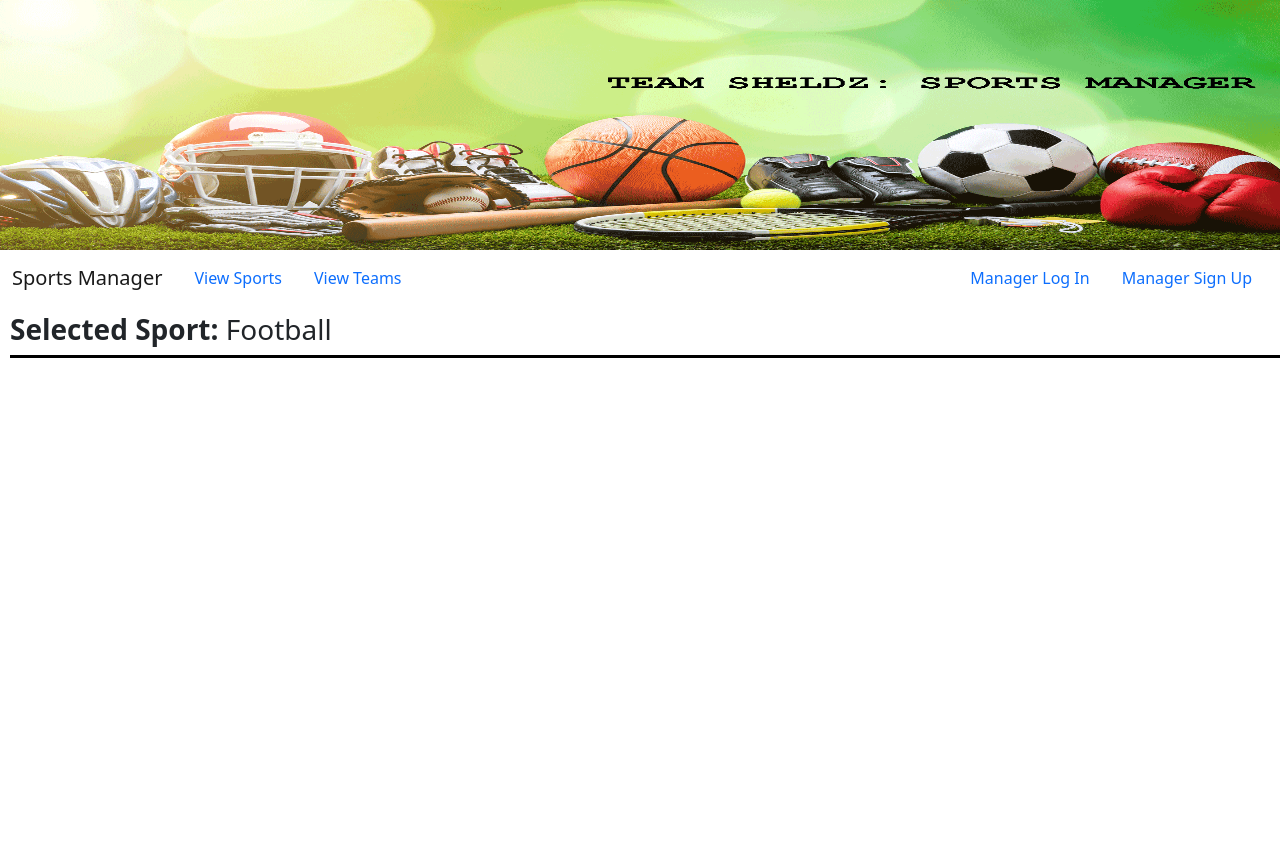
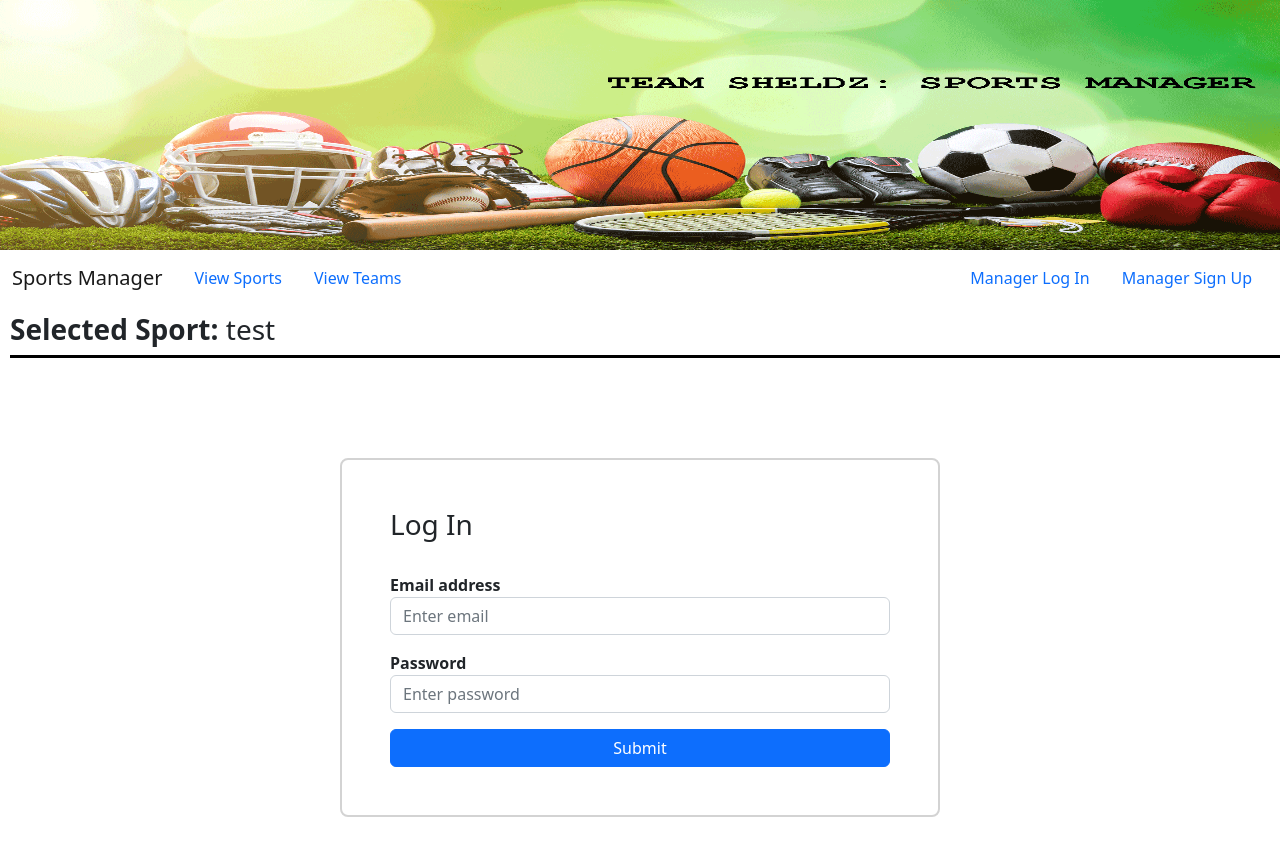
Before and after one commit to UMGC-SHELDZ/sports-manager, a React (Create React App) app: page / in a window 1280 px wide. Both pictures are taken after a click on the link "Manager Log In". Shown: the top 856 px of the page. Before the commit the page ends 800 px from the top, so only its background shows below. Built offline with nearby package versions, Linux system fonts and the light colour scheme.

Commit message:
added login and sign up components

```diff
--- a/src/components/App.scss
+++ b/src/components/App.scss
@@ -1,5 +1,26 @@
 .App {
   text-align: center;
+  padding-bottom: 125px
+}
+
+.auth-box {
+  border: 2px solid #d3d3d3;
+  border-radius: .5em;
+  margin-bottom: 1em;
+  margin-left: auto;
+  margin-right: auto;
+  margin-top: 100px;
+  padding: 2em;
+  text-align: left;
+  width: 600px;
+}
+
+.form {
+  padding: 1em;
+}
+
+label {
+  font-weight: 600;
 }
 
 .App-logo {
@@ -32,6 +53,7 @@
   from {
     transform: rotate(0deg);
   }
+
   to {
     transform: rotate(360deg);
   }
--- a/src/components/App.tsx
+++ b/src/components/App.tsx
@@ -4,7 +4,7 @@ import React, { useState } from 'react';
 import { CurrentViewOptions } from '../common/constants/constants';
 
 // Interfaces
-import ITeam from '../common/interaces/ITeam';
+import ITeam from '../common/interfaces/ITeam';
 
 // Custom components
 import HeaderBar from './HeaderBar/HeaderBar';
@@ -12,7 +12,10 @@ import JumbotronHeader from './JumbotronHeader/JumbotronHeader';
 import MainNavbar from './MainNavbar/MainNavbar';
 import SportsTable from './DataTables/SportTable/SportTable';
 import TeamTable from './DataTables/TeamTable/TeamTable';
-import IPlayer from '../common/interaces/IPlayer';
+import IPlayer from '../common/interfaces/IPlayer';
+import Login from './Login/Login'
+import Sign_up from './Sign_up/Sign_up';
+
 
 const mockFootballTeamsData: Array<ITeam> = [
   {
@@ -63,14 +66,20 @@ function App() {
   return (
     <div className="App">
       <JumbotronHeader />
-      <MainNavbar setCurrentView={setCurrentView}/>
-      <HeaderBar curViewOption={CurrentViewOptions.SPORT} sportName={'Football'} />
+      <MainNavbar setCurrentView={setCurrentView} />
+      <HeaderBar curViewOption={CurrentViewOptions.SPORT} sportName={'test'} />
       {currentView === CurrentViewOptions.SPORT &&
         <SportsTable teams={mockFootballTeamsData} />
       }
       {currentView === CurrentViewOptions.TEAM &&
         <TeamTable players={mockTeamsPlayersData} />
       }
+      {currentView === CurrentViewOptions.MANAGER &&
+        <Login />
+      }
+      {currentView === CurrentViewOptions.SIGN_UP &&
+        <Sign_up />
+      }
     </div>
   );
 }
--- a/src/components/DataTables/SportTable/SportTable.tsx
+++ b/src/components/DataTables/SportTable/SportTable.tsx
@@ -3,7 +3,7 @@ import * as _ from 'lodash';
 import { Row, Table } from 'reactstrap';
 
 // Interfaces
-import ITeam from '../../../common/interaces/ITeam';
+import ITeam from '../../../common/interfaces/ITeam';
 
 interface ISportsTableProps {
     teams: Array<ITeam>;
--- /dev/null
+++ b/src/components/Login/Login.tsx
@@ -0,0 +1,34 @@
+import React, { Component } from 'react'
+export default class Login extends Component {
+    render() {
+        return (
+            <div className='auth-box'>
+                <form className='form'>
+                    <h3>Log In</h3>
+                    <br></br>
+                    <div className="mb-3">
+                        <label>Email address</label>
+                        <input
+                            type="email"
+                            className="form-control"
+                            placeholder="Enter email"
+                        />
+                    </div>
+                    <div className="mb-3">
+                        <label>Password</label>
+                        <input
+                            type="password"
+                            className="form-control"
+                            placeholder="Enter password"
+                        />
+                    </div>
+                    <div className="d-grid">
+                        <button type="submit" className="btn btn-primary">
+                            Submit
+                        </button>
+                    </div>
+                </form>
+            </div>
+        )
+    }
+}
--- /dev/null
+++ b/src/components/Sign_up/Sign_up.tsx
@@ -0,0 +1,48 @@
+import React, { Component } from 'react'
+import '../App.scss'
+
+export default class SignUp extends Component {
+    render() {
+        return (
+            <div className='auth-box'>
+                <form className='form'>
+                    <h3>Sign Up</h3>
+                    <br></br>
+                    <div className="mb-3">
+                        <label>First name</label>
+                        <input
+                            type="text"
+                            className="form-control"
+                            placeholder="First name"
+                        />
+                    </div>
+                    <div className="mb-3">
+                        <label>Last name</label>
+                        <input type="text" className="form-control" placeholder="Last name" />
+                    </div>
+                    <div className="mb-3">
+                        <label>Email address</label>
+                        <input
+                            type="email"
+                            className="form-control"
+                            placeholder="Enter email"
+                        />
+                    </div>
+                    <div className="mb-3">
+                        <label>Password</label>
+                        <input
+                            type="password"
+                            className="form-control"
+                            placeholder="Enter password"
+                        />
+                    </div>
+                    <div className="d-grid">
+                        <button type="submit" className="btn btn-primary">
+                            Submit
+                        </button>
+                    </div>
+                </form>
+            </div>
+        )
+    }
+}
```
Also changed, not shown: src/components/DataTables/TeamTable/TeamTable.tsx (+4 -4 lines), src/common/interfaces/IPlayer.ts (renamed from src/common/interaces/IPlayer.ts), src/common/interfaces/ITeam.ts (renamed from src/common/interaces/ITeam.ts), 1 other file (tests, documents, lock files or other folders).
